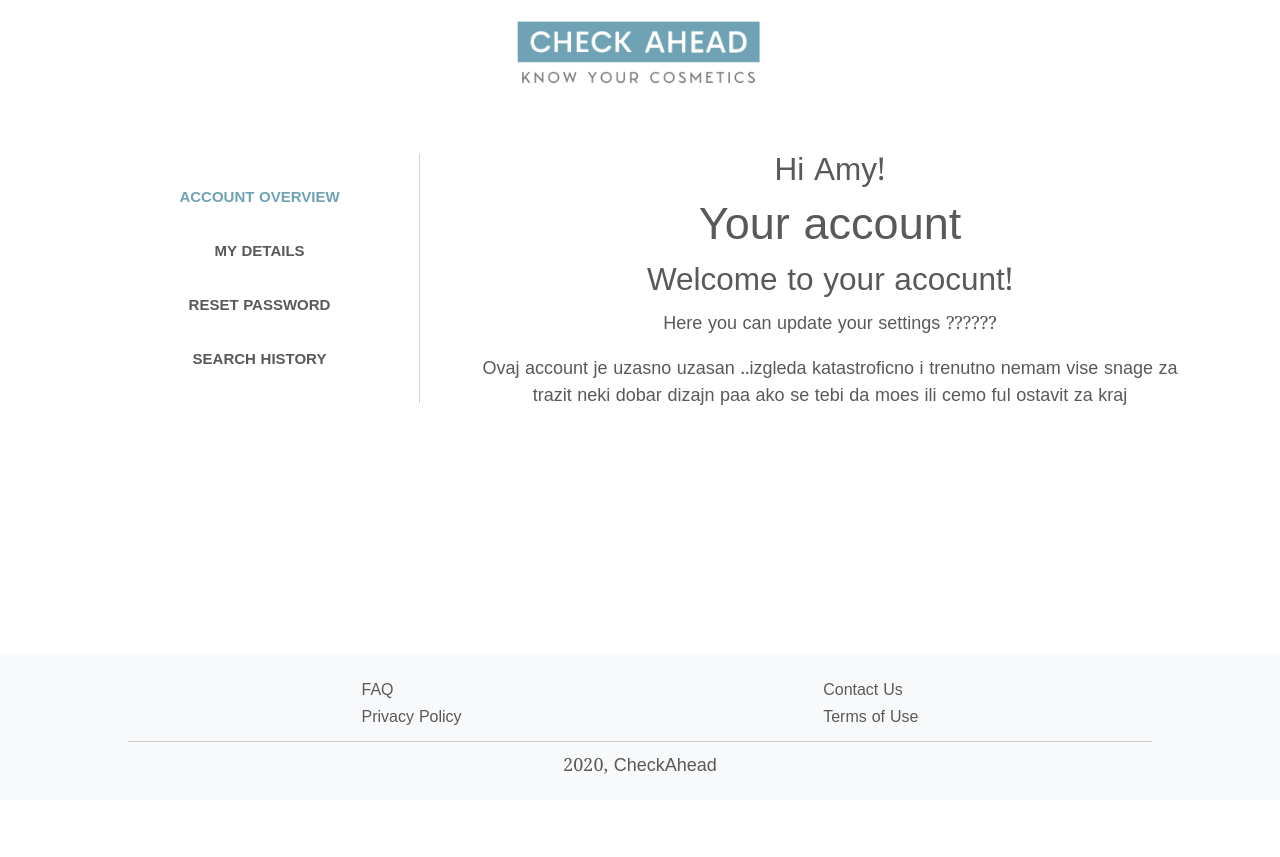
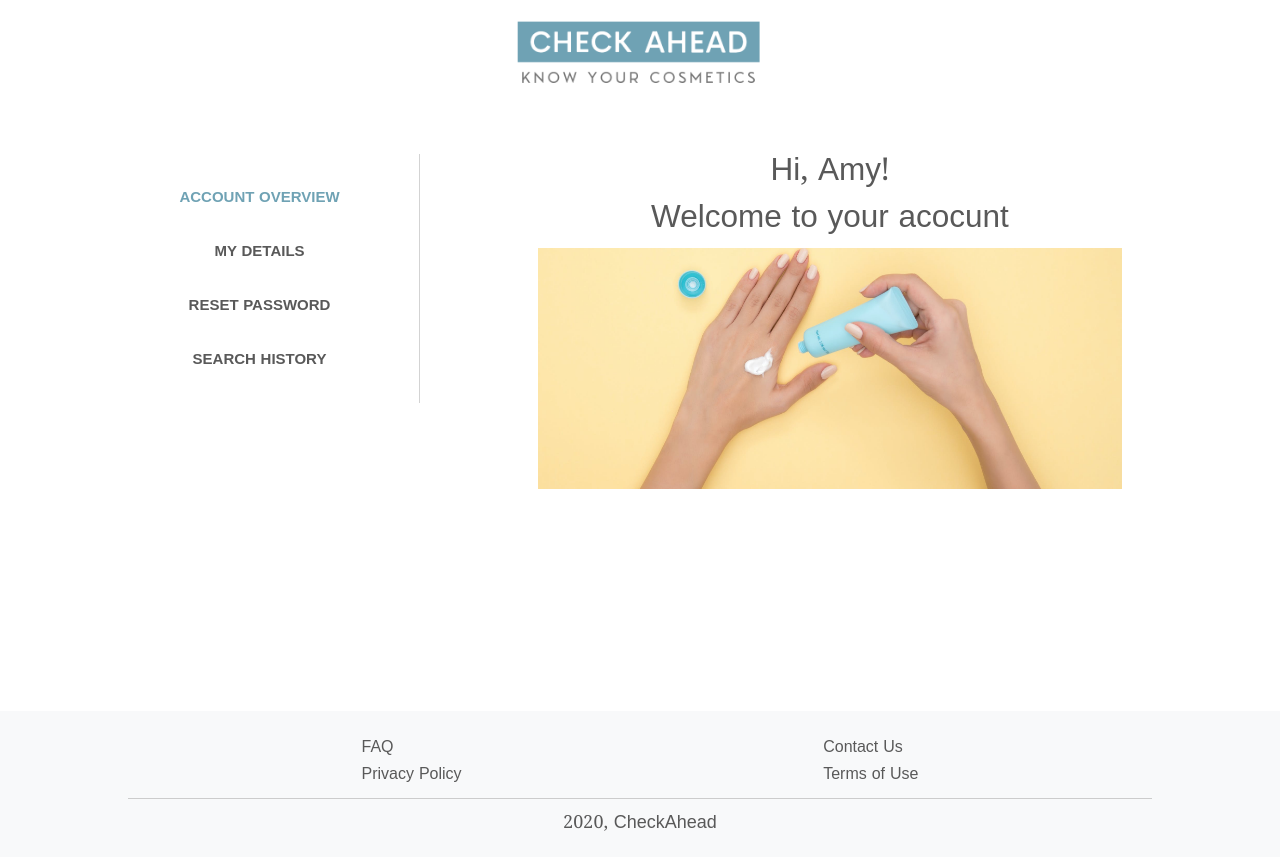
Before and after one commit to lvaresko/check_ahead, a Vue app: page /account in a window 1280 px wide. Before the commit the page ends 800 px from the top, so only its background shows below. Built offline with nearby package versions, Linux system fonts and the light colour scheme; some icons are missing.

Commit message:
firebase configuration

```diff
--- a/public/custom.css
+++ b/public/custom.css
@@ -305,7 +305,7 @@ span.icon-magnifying-glass::before {
 
 
 /*---------------
-     Transitions
+    Transitions
 ----------------*/
 
 /* fade */
--- a/src/firebase.js
+++ b/src/firebase.js
@@ -7,14 +7,13 @@ import "firebase/firestore";
 
 // Your web app's Firebase configuration
 var firebaseConfig = {
-    apiKey: "AIzaSyBHDg1dEuHbioQ7SngKc1APfI-8e76ptuk",
-    authDomain: "check-ahead.firebaseapp.com",
-    projectId: "check-ahead",
-    storageBucket: "check-ahead.appspot.com",
-    messagingSenderId: "837133193825",
-    appId: "1:837133193825:web:29c869c5a2839eb374d020"
-  };
-
+  apiKey: "AIzaSyC2lZXspOZ03exIgApCOWbm6J77KG8pJaE",
+  authDomain: "checkahead-41fde.firebaseapp.com",
+  projectId: "checkahead-41fde",
+  storageBucket: "checkahead-41fde.appspot.com",
+  messagingSenderId: "780812450499",
+  appId: "1:780812450499:web:32677a817eeec0cd1d8076"
+};
 // Initialize Firebase
 firebase.initializeApp(firebaseConfig);
 
--- a/src/views/Account/Account.vue
+++ b/src/views/Account/Account.vue
@@ -7,16 +7,16 @@
         </div>
         <div class="col-12 col-md-8 mt-6 text-center right-side">
           <div class="col text-center">
-            <h3>Hi {{ user_name }}!</h3>
-            <h1>Your account</h1>
+            <h3>Hi, {{ user_name }}!</h3>
+            <h3>Welcome to your acocunt</h3>
+            <!-- <h1>Your account</h1> -->
           </div>
-          <h3>Welcome to your acocunt!</h3>
-          <p>Here you can update your settings ??????</p>
-          <p>
-            Ovaj account je uzasno uzasan ..izgleda katastroficno i trenutno
-            nemam vise snage za trazit neki dobar dizajn paa ako se tebi da moes
-            ili cemo ful ostavit za kraj
-          </p>
+          <img
+            id="pic"
+            src="@/assets/home_2.1.jpeg"
+            alt=""
+          />
+          <!-- <p>Here you can update your settings ??????</p> -->
         </div>
       </div>
     </div>
@@ -51,4 +51,9 @@ export default {
   },
 };
 </script>
-<style></style>
+<style>
+#pic {
+  height: 50%;
+  width: 80%;
+}
+</style>
--- a/src/views/Account/ResetPassword.vue
+++ b/src/views/Account/ResetPassword.vue
@@ -6,8 +6,8 @@
           <AccountSidebar />
         </div>
         <div class="col-12 col-md-8 mt-6 text-center right-side">
+          <h2>Change password:</h2>
           <div class="signup change-password">
-            <label>CHANGE PASSWORD:</label>
             <div class="form-group text-left pt-3">
               <div class="custom-control-inline">
                 <label form="exampleInputPassword1">Password:</label>
--- a/src/views/Account/UpdateAccount.vue
+++ b/src/views/Account/UpdateAccount.vue
@@ -6,8 +6,8 @@
           <AccountSidebar />
         </div>
         <div class="col-12 col-md-8 mt-6 text-center right-side">
+          <h2>Personal information:</h2>
           <div class="signup personal-info">
-            <h2>Personal information:</h2>
             <!--<label>PERSONAL INFO:</label>-->
             <div class="form-group text-left pt-3">
               <label form="exampleInputFirstName">First name:</label>
--- a/src/views/Home.vue
+++ b/src/views/Home.vue
@@ -52,7 +52,6 @@
 
     <FilterProducts :openFilter="filterOpen" @close="toggleFilter"/>
 
-      <div class="row">
       <div
         class="row justify-content-between"
         data-masonry='{"percentPosition": true }'
@@ -62,7 +61,6 @@
         <Card />
         <Card />
       </div>
-    </div>
 
     <button
       type="button"
```
